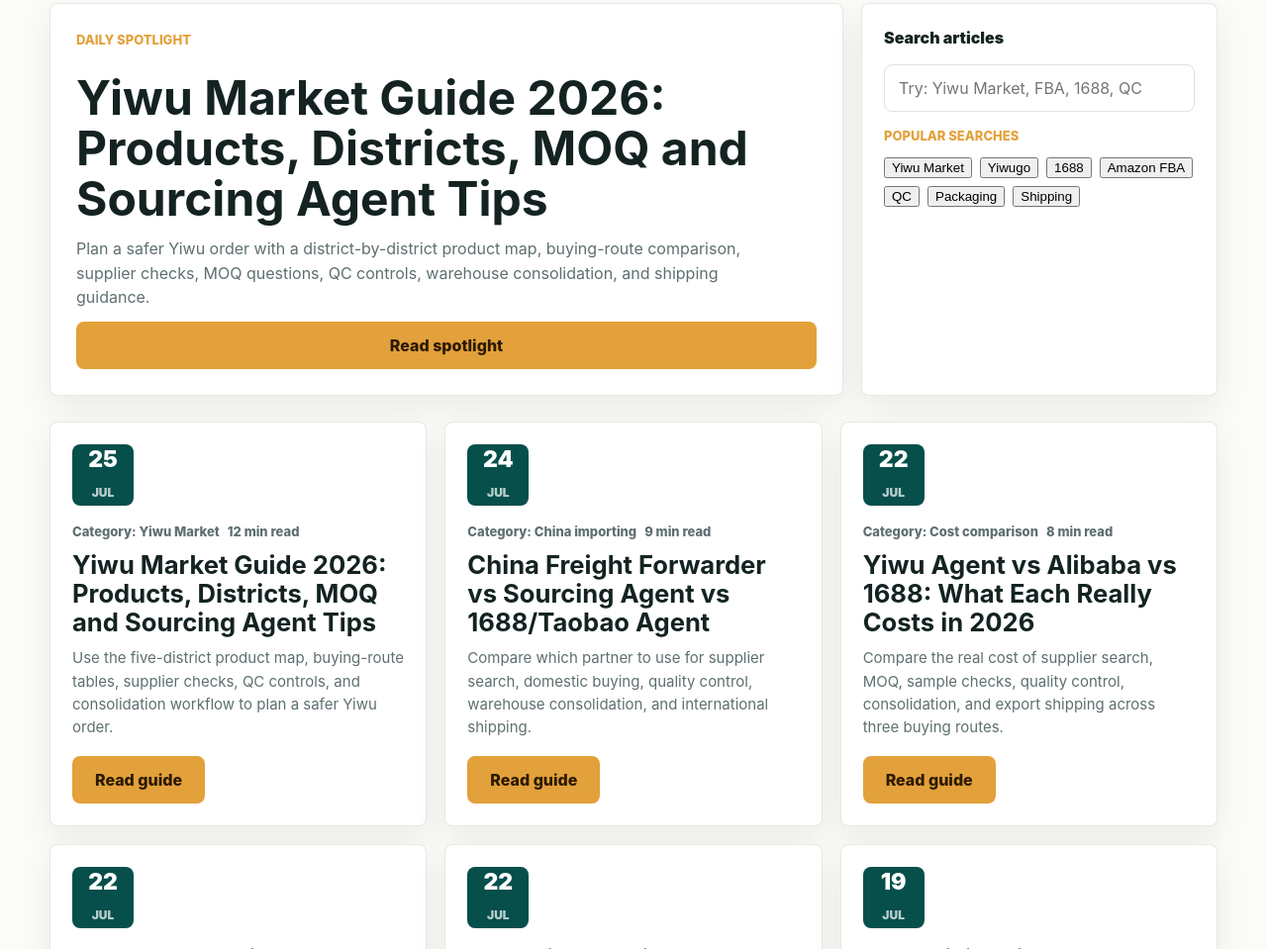
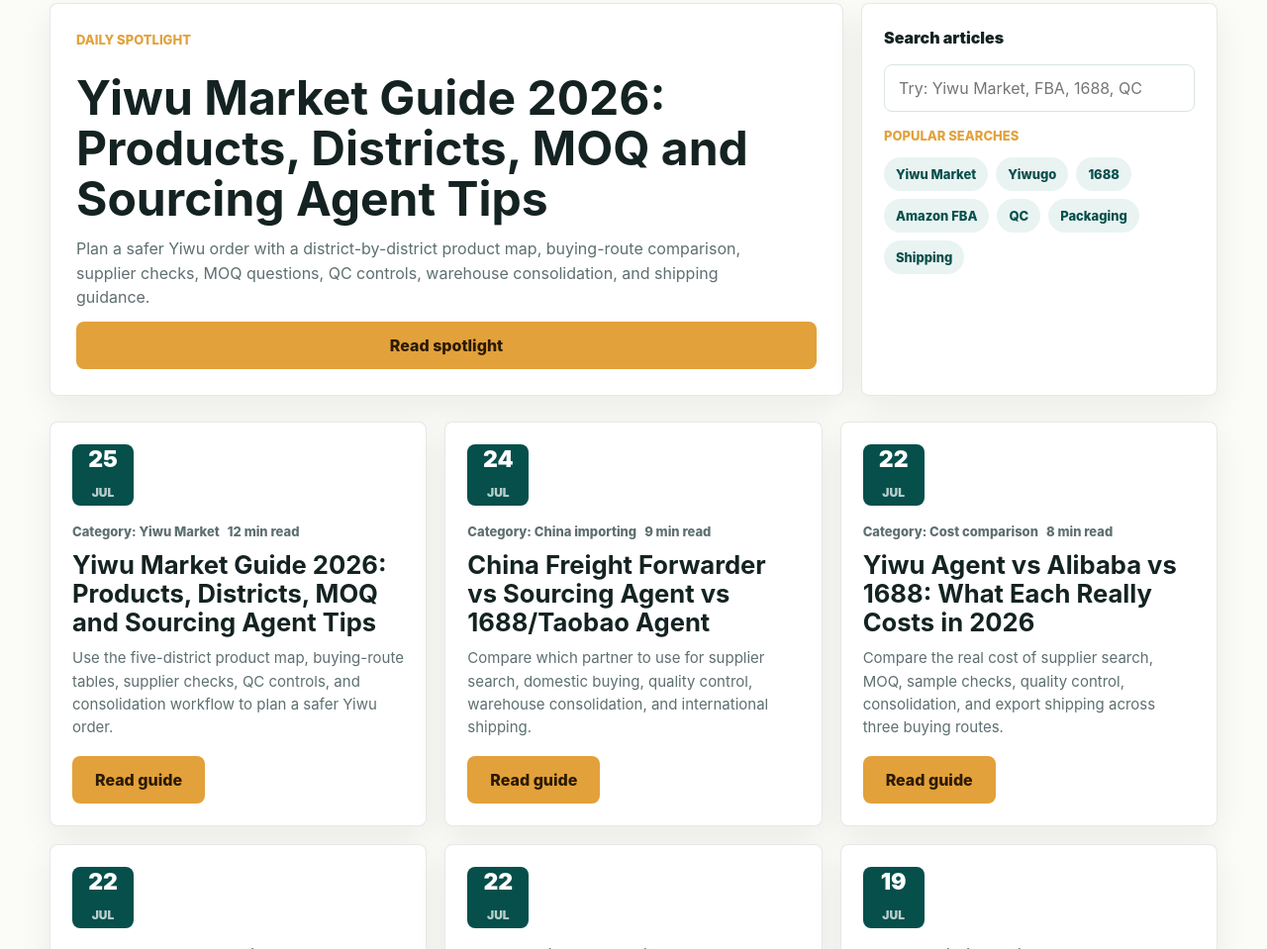
Before and after one commit to HJY6666666/yiwubridge, a plain HTML site: page blog/index.html in a window 1280 px wide. Shown: the part 1294-2253 px from the top of the page at 99% size. Drawn offline with Linux system fonts and the light colour scheme.

Commit message:
Style blog topic filter buttons

```diff
--- a/styles.css
+++ b/styles.css
@@ -961,16 +961,25 @@ textarea {
 }
 
 .topic-pills a,
-.topic-pills span {
+.topic-pills span,
+.topic-pills button {
   display: inline-flex;
   align-items: center;
   min-height: 34px;
   padding: 0 12px;
+  border: 0;
   border-radius: 999px;
   background: rgba(13, 118, 110, 0.09);
   color: var(--brand-dark);
+  cursor: pointer;
+  font: inherit;
   font-size: 13px;
   font-weight: 800;
+}
+
+.topic-pills button:hover,
+.topic-pills button:focus-visible {
+  background: rgba(13, 118, 110, 0.16);
 }
 
 .blog-layout {
```
